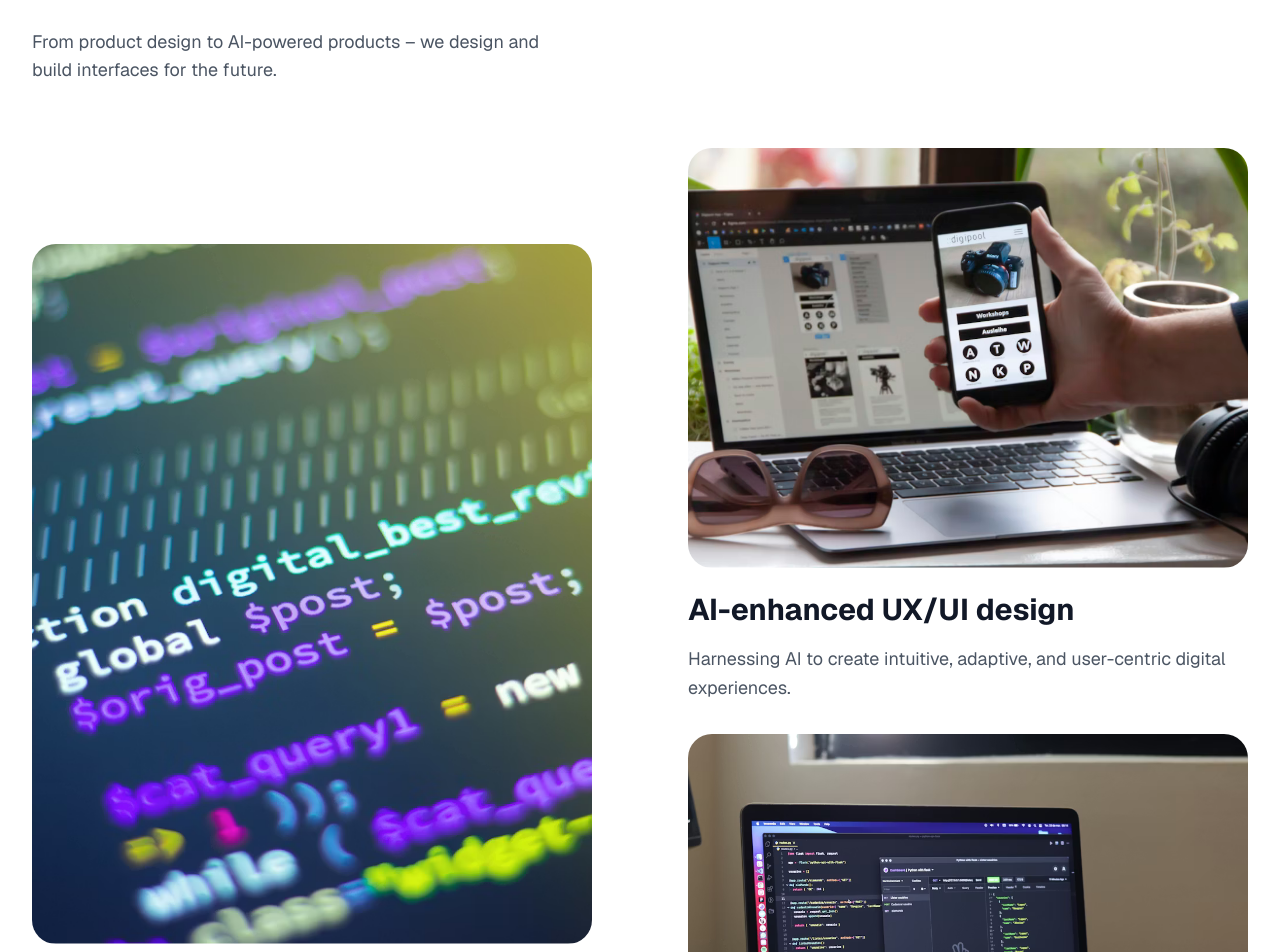
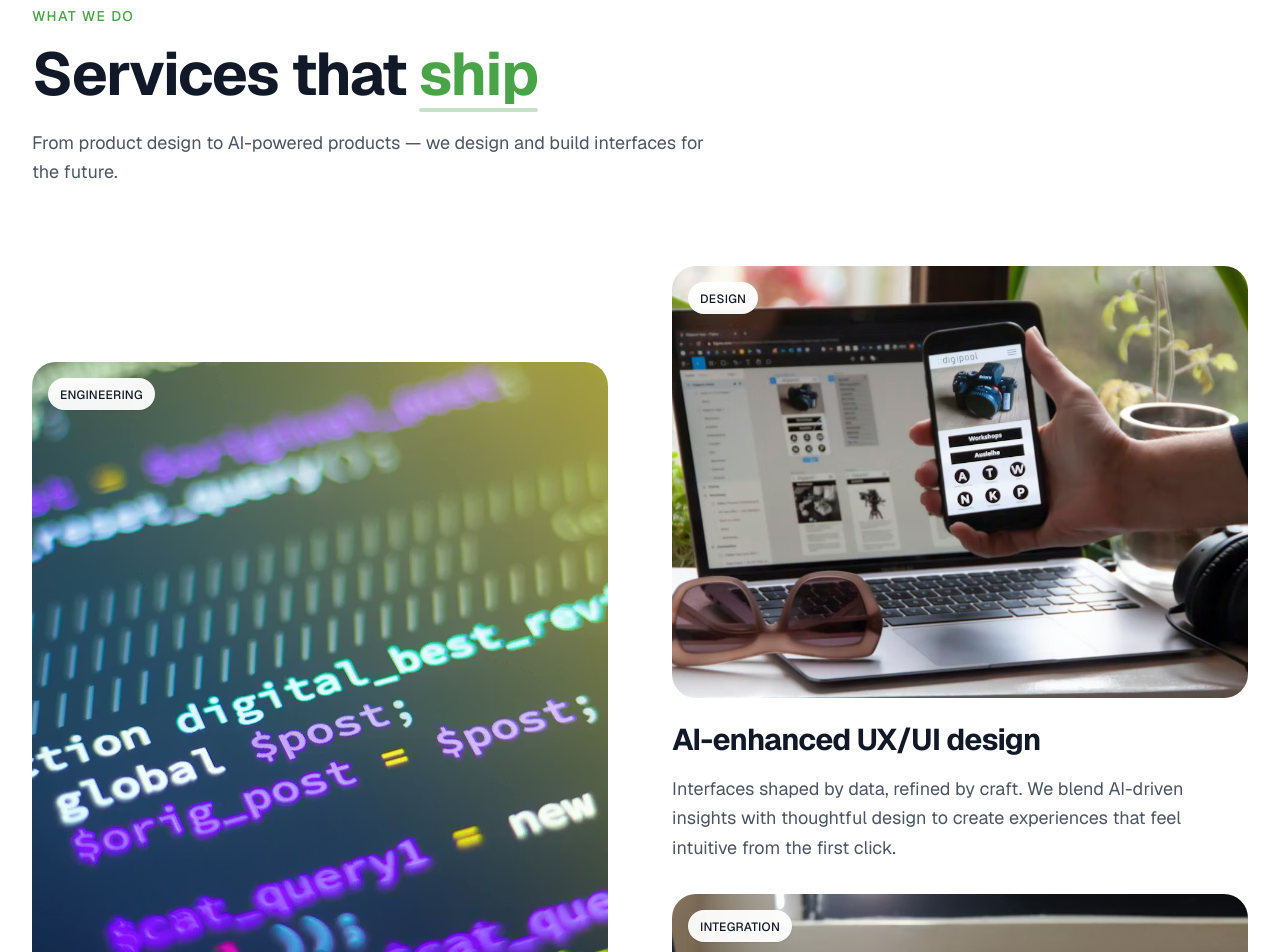
Before and after one commit to sambe369/breadcrumb-webpage, a Next.js app: page / in a window 1280 px wide. Shown: the part 4200-5152 px from the top of the page. Built offline with nearby package versions, Linux system fonts and the light colour scheme.

Commit message:
our services section modified

```diff
--- a/src/components/home section/Section3.jsx
+++ b/src/components/home section/Section3.jsx
@@ -2,14 +2,15 @@
 
 import { useRef } from "react";
 import { motion, useInView } from "framer-motion";
+import { ArrowUpRight } from "lucide-react";
 import Image from "next/image";
 
-export default function Section3() {
 const services = [
   {
     title: "Custom development",
     description:
-        "Tailored software solutions to meet the unique needs of your business.",
+      "End-to-end software built around your business — web platforms, mobile apps, internal tools, and everything between. We code with care and ship with confidence.",
+    label: "Engineering",
     image: "/custom-development.png",
     aspect: "aspect-[4/5]",
     offsetClass: "lg:mt-24",
@@ -17,7 +18,8 @@ export default function Section3() {
   {
     title: "AI-enhanced UX/UI design",
     description:
-        "Harnessing AI to create intuitive, adaptive, and user-centric digital experiences.",
+      "Interfaces shaped by data, refined by craft. We blend AI-driven insights with thoughtful design to create experiences that feel intuitive from the first click.",
+    label: "Design",
     image: "/uiux-design.png",
     aspect: "aspect-[4/3]",
     offsetClass: "",
@@ -25,14 +27,15 @@ export default function Section3() {
   {
     title: "API Development",
     description:
-        "Strategic design and creation of robust APIs and backend systems for seamless integration.",
+      "Robust, scalable backends and APIs designed to grow with you. Clean architecture, strong documentation, and built for systems that need to last.",
+    label: "Integration",
     image: "/api-development.png",
     aspect: "aspect-[4/3]",
     offsetClass: "",
   },
 ];
 
-  // Heading triggers on its own
+export default function Section3() {
   const headingRef = useRef(null);
   const headingInView = useInView(headingRef, {
     once: true,
@@ -40,30 +43,54 @@ export default function Section3() {
   });
 
   return (
-    <section className="w-full py-20 bg-white">
-      <div className="max-w-7xl mx-auto px-6 sm:px-8">
+    <section className="w-full py-32 bg-white relative overflow-hidden">
+      {/* Subtle background glow */}
+      <div className="absolute inset-0 pointer-events-none">
+        <div className="absolute top-1/3 right-0 w-[500px] h-[500px] rounded-full bg-[#48A446]/8 blur-[140px]" />
+      </div>
+
+      <div className="max-w-7xl mx-auto px-6 sm:px-8 relative z-10">
         {/* Heading */}
-        <div ref={headingRef}>
+        <div ref={headingRef} className="max-w-2xl mb-20">
+          <motion.div
+            initial={{ opacity: 0, y: 20 }}
+            animate={headingInView ? { opacity: 1, y: 0 } : {}}
+            transition={{ duration: 0.6 }}
+            className="mb-4"
+          >
+            <span className="text-[#48A446] font-medium text-sm tracking-widest uppercase">
+              What We Do
+            </span>
+          </motion.div>
           <motion.h2
             initial={{ opacity: 0, y: 40 }}
             animate={headingInView ? { opacity: 1, y: 0 } : {}}
-            transition={{ duration: 0.6 }}
-            className="text-4xl md:text-5xl font-bold mb-6 text-gray-900 text-left"
+            transition={{ duration: 0.6, delay: 0.1 }}
+            className="text-5xl md:text-6xl font-bold mb-6 text-gray-900 leading-[1.1] tracking-tight"
           >
-            Our services
+            Services that{" "}
+            <span className="text-[#48A446] relative inline-block">
+              ship
+              <motion.span
+                initial={{ scaleX: 0 }}
+                animate={headingInView ? { scaleX: 1 } : {}}
+                transition={{ duration: 0.8, delay: 1.1 }}
+                className="absolute -bottom-2 left-0 right-0 h-1 bg-[#48A446]/30 origin-left rounded-full"
+              />
+            </span>
           </motion.h2>
           <motion.p
             initial={{ opacity: 0, y: 20 }}
             animate={headingInView ? { opacity: 1, y: 0 } : {}}
-            transition={{ duration: 0.6, delay: 0.15 }}
-            className="text-lg text-gray-600 max-w-lg mb-16 text-left"
+            transition={{ duration: 0.6, delay: 0.25 }}
+            className="text-lg text-gray-600 leading-relaxed"
           >
-            From product design to AI-powered products – we design and build
+            From product design to AI-powered products — we design and build
             interfaces for the future.
           </motion.p>
         </div>
 
-        <div className="grid lg:grid-cols-2 gap-x-24 gap-y-8">
+        <div className="grid lg:grid-cols-2 gap-x-16 gap-y-8">
           {/* Left Large Card */}
           <ServiceCard service={services[0]} isLarge={true} />
 
@@ -74,14 +101,12 @@ export default function Section3() {
           </div>
         </div>
 
-        {/* CTA */}
         <CTA />
       </div>
     </section>
   );
 }
 
-// Separate component so each card has its own ref & inView tracker
 function ServiceCard({ service, isLarge }) {
   const cardRef = useRef(null);
   const isInView = useInView(cardRef, {
@@ -98,6 +123,7 @@ function ServiceCard({ service, isLarge }) {
       className={service.offsetClass}
     >
       <div className="flex flex-col h-full">
+        {/* Image with overlay */}
         <motion.div
           initial={{ clipPath: "inset(0 0 100% 0)", scale: 1.1 }}
           animate={
@@ -110,6 +136,13 @@ function ServiceCard({ service, isLarge }) {
           }}
           className={`relative rounded-3xl overflow-hidden group mb-6 w-full ${service.aspect}`}
         >
+          {/* Service label badge */}
+          <div className="absolute top-4 left-4 z-20 px-3 py-1 rounded-full bg-white/95 backdrop-blur-sm shadow-sm">
+            <span className="text-gray-900 text-xs font-medium tracking-wide uppercase">
+              {service.label}
+            </span>
+          </div>
+
           <Image
             src={service.image}
             alt={service.title}
@@ -117,14 +150,16 @@ function ServiceCard({ service, isLarge }) {
             sizes="(max-width: 1024px) 100vw, 50vw"
             className="object-cover transition-transform duration-700 group-hover:scale-110"
           />
-          <div className="absolute inset-0 bg-[#48A446]/20 opacity-0 group-hover:opacity-100 transition-opacity duration-500"></div>
+          <div className="absolute inset-0 bg-gradient-to-t from-[#48A446]/30 via-transparent to-transparent opacity-0 group-hover:opacity-100 transition-opacity duration-500"></div>
         </motion.div>
+
+        {/* Text content */}
         <motion.div
           initial={{ opacity: 0, y: 30 }}
           animate={isInView ? { opacity: 1, y: 0 } : {}}
           transition={{ duration: 0.7, delay: 0.4, ease: "easeOut" }}
         >
-          <h3 className="text-2xl lg:text-3xl font-bold mb-4 text-gray-900">
+          <h3 className="text-2xl lg:text-3xl font-bold mb-4 text-gray-900 tracking-tight">
             {service.title}
           </h3>
           <p className="text-lg text-gray-600 leading-relaxed">
@@ -149,10 +184,10 @@ function CTA() {
       initial={{ opacity: 0, y: 40 }}
       animate={isInView ? { opacity: 1, y: 0 } : {}}
       transition={{ duration: 0.6, delay: 0.2 }}
-      className="mt-16 flex justify-start"
+      className="mt-20 flex justify-start"
     >
-
-        <a href="/services"
+      <a
+        href="/services"
         className="relative inline-flex items-center gap-2 px-8 py-4 text-lg font-medium border-2 border-[#48A446] text-[#48A446] rounded-full overflow-hidden group hover:text-white transition-colors duration-300"
       >
         <span className="relative z-10">View all services</span>
```
Lines whose indentation alone changed are shown as unchanged.
